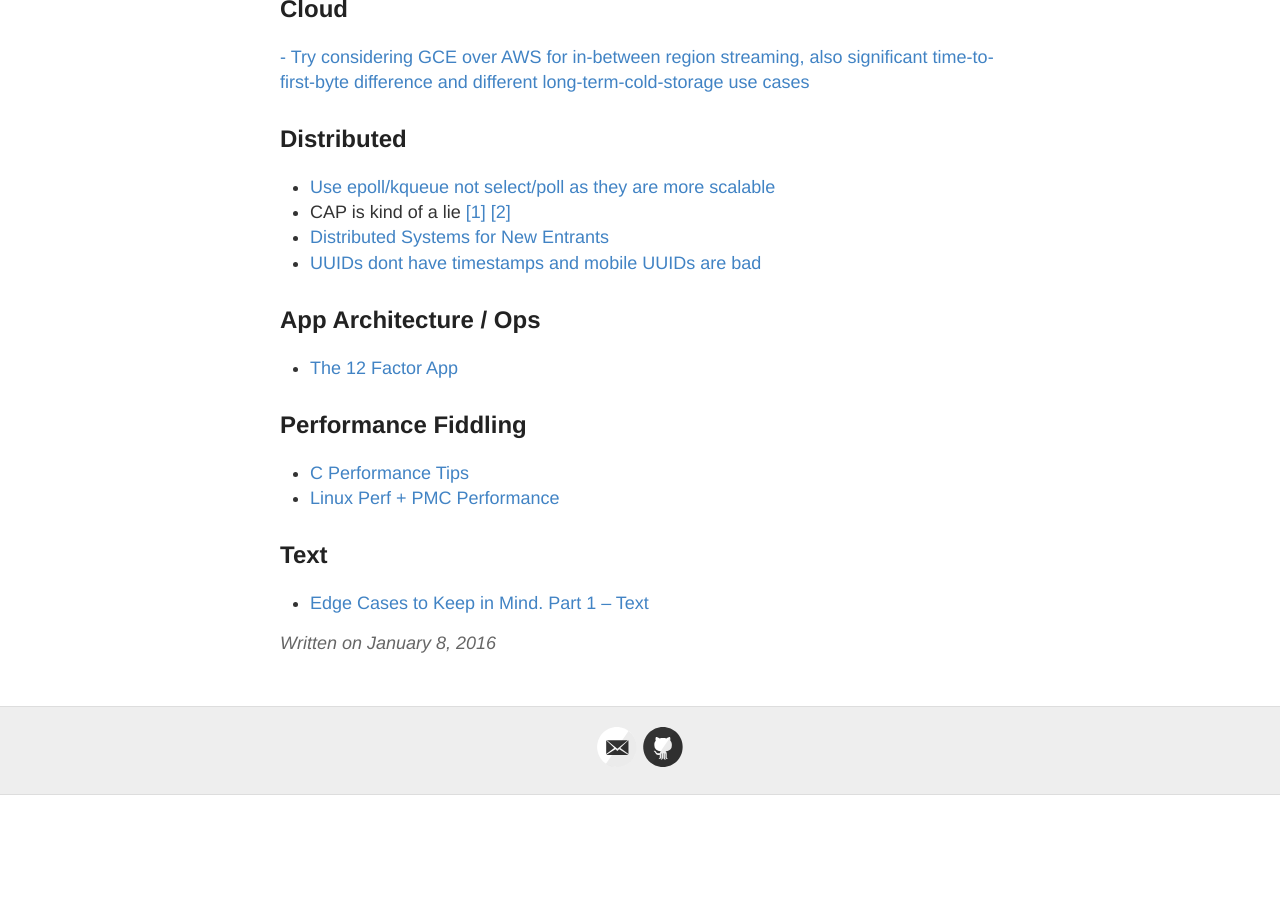
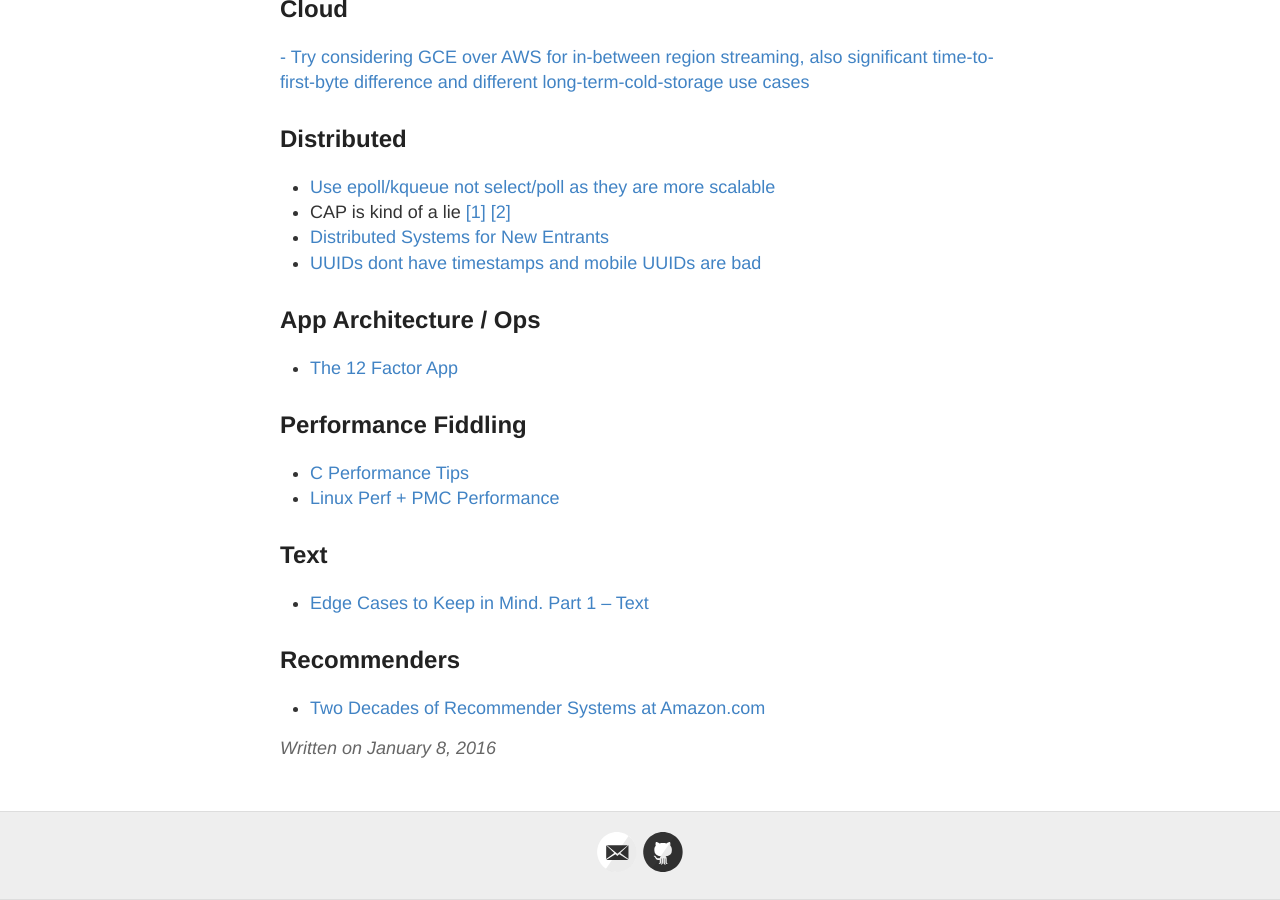
Before and after one commit to RONNCC/ronncc.github, a Jekyll site: the page built from _posts/2016-1-8-systemDesignNotes.md, in a window 1280 px wide and 900 px high, scrolled down 587 px. Built offline with Jekyll 4.4.1, drawn with Linux system fonts in a browser that asks for light colours; comment, search, counter and statistics services are not loaded; before the commit the page ends 1382 px from its top, so only the background shows below that.

```diff
--- a/_posts/2016-1-8-systemDesignNotes.md
+++ b/_posts/2016-1-8-systemDesignNotes.md
@@ -42,3 +42,7 @@
 
 ## Text
 - [Edge Cases to Keep in Mind. Part 1 – Text](https://www.thedroidsonroids.com/blog/edge-cases-to-keep-in-mind-part-1-text)
+
+## Recommenders
+- [Two Decades of Recommender Systems at Amazon.com
+](https://www.computer.org/csdl/mags/ic/2017/03/mic2017030012.html)
```
